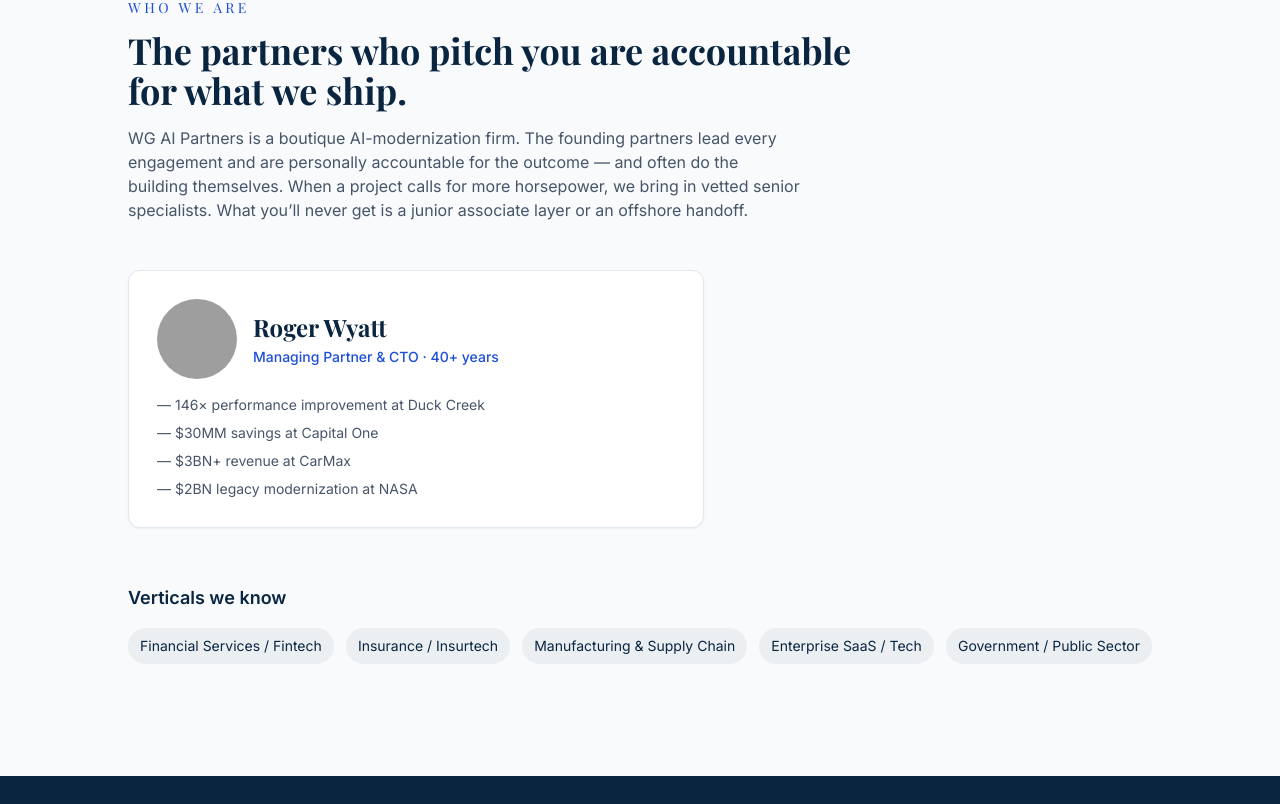
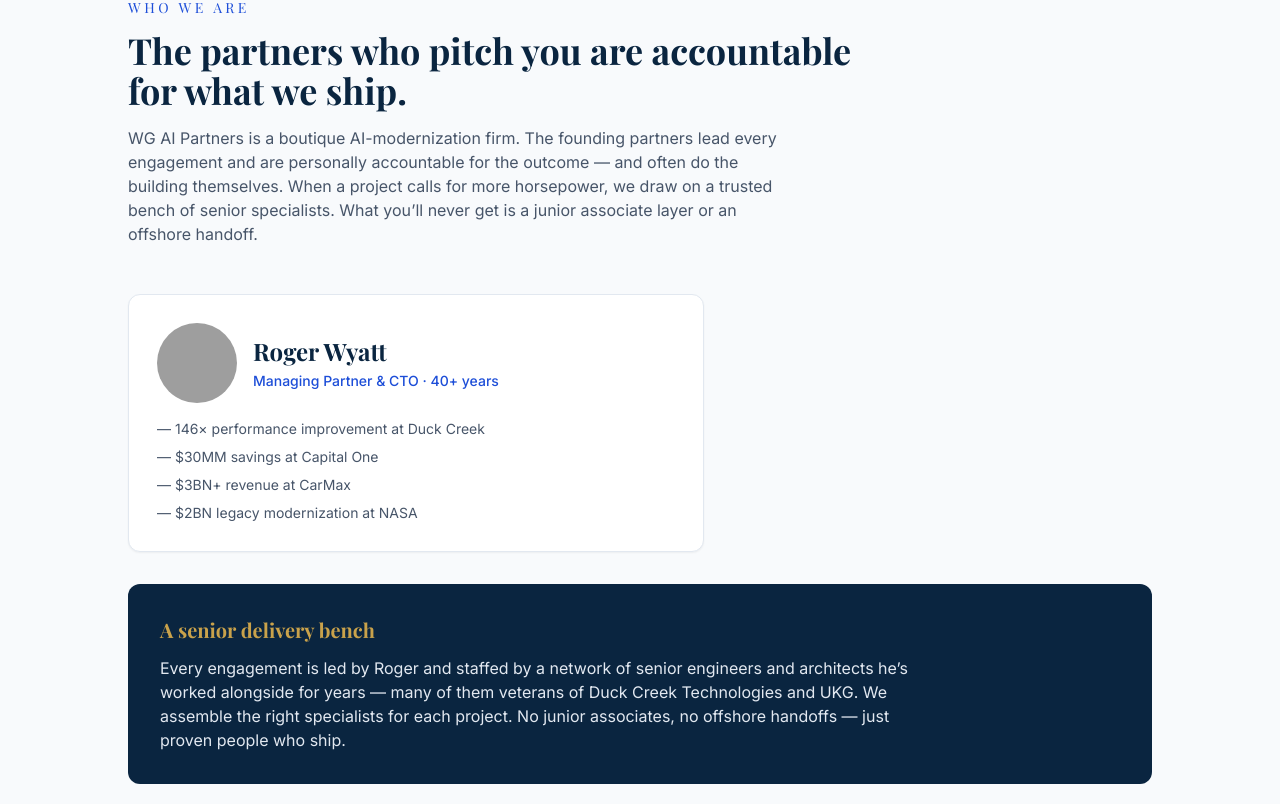
Before and after one commit to rogergwyatt/wgpartners, a Next.js app: page / in a window 1280 px wide. Shown: the part 3416-4220 px from the top of the page. Built offline with nearby package versions, Linux system fonts and the light colour scheme; grey boxes are pictures that could not be loaded.

Commit message:
copy: add senior delivery bench callout to Who We Are

```diff
--- a/src/components/WhoWeAre.tsx
+++ b/src/components/WhoWeAre.tsx
@@ -65,8 +65,8 @@ export default function WhoWeAre() {
         WG AI Partners is a boutique AI-modernization firm. The founding partners
         lead every engagement and are personally accountable for the
         outcome — and often do the building themselves. When a project calls for
-        more horsepower, we bring in vetted senior specialists. What you&rsquo;ll
-        never get is a junior associate layer or an offshore handoff.
+        more horsepower, we draw on a trusted bench of senior specialists. What
+        you&rsquo;ll never get is a junior associate layer or an offshore handoff.
       </p>
 
       <div
@@ -112,6 +112,19 @@ export default function WhoWeAre() {
         ))}
       </div>
 
+      <div className="mt-8 rounded-xl bg-navy p-8 text-mist">
+        <h3 className="font-serif text-xl font-bold text-gold">
+          A senior delivery bench
+        </h3>
+        <p className="mt-3 max-w-3xl text-slate-200">
+          Every engagement is led by Roger and staffed by a network of senior
+          engineers and architects he&rsquo;s worked alongside for years — many
+          of them veterans of Duck Creek Technologies and UKG. We assemble the
+          right specialists for each project. No junior associates, no offshore
+          handoffs — just proven people who ship.
+        </p>
+      </div>
+
       <h3 className="mt-14 text-lg font-semibold text-navy">
         Verticals we know
       </h3>
```
